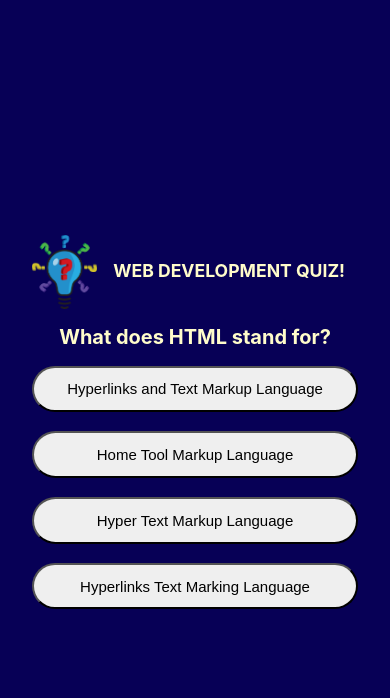
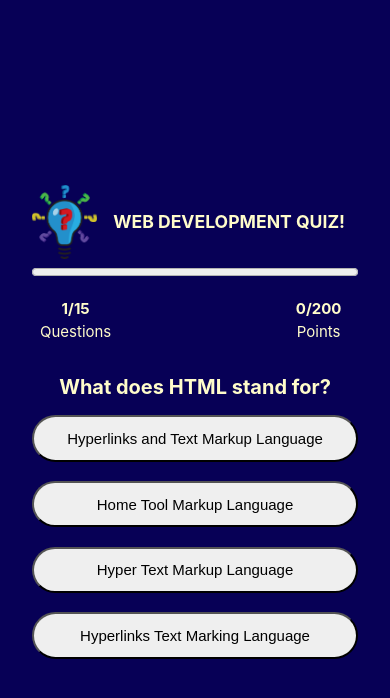
Before and after one commit to HughOwenPanopio/Web-Development-Quiz, a React (Vite) app: page / in a window 390 px wide. Both pictures are taken after a click on the button "Start Quiz!". Shown: the top 698 px of the page. Built offline with nearby package versions, Linux system fonts and the light colour scheme; data requests are answered from the project's data file.

Commit message:
created a progress component, made it functional and responsive

```diff
--- a/data/questions.json
+++ b/data/questions.json
@@ -94,7 +94,7 @@
         "To control the opacity of an element"
       ],
       "correctAnswer": 1,
-      "points": 10
+      "points": 20
     },
     {
       "question": "What does the 'async' attribute do in a script tag in HTML?",
@@ -105,7 +105,7 @@
         "It prevents the script from being executed"
       ],
       "correctAnswer": 2,
-      "points": 10
+      "points": 30
     },
     {
       "question": "Which of the following is not a semantic HTML element?",
@@ -117,7 +117,7 @@
       "question": "Which HTTP method is used to submit data to be processed to a specified resource?",
       "options": ["GET", "POST", "PUT", "DELETE"],
       "correctAnswer": 1,
-      "points": 10
+      "points": 30
     },
     {
       "question": "In which year was the first version of HTML released?",
--- a/src/App.jsx
+++ b/src/App.jsx
@@ -8,6 +8,7 @@ import ErrorPage from './components/ErrorPage'
 import QuestionsPage from './components/QuestionsPage'
 import Footer from './components/Footer'
 import NextButton from './components/NextButton'
+import Progress from './components/Progress'
 
 const initialState = {
   questions: [],
@@ -51,6 +52,7 @@ function App() {
   )
 
   const numQuestions = questions.length
+  const totalPoints = questions.reduce((prev, cur) => prev + cur.points, 0)
 
   useEffect(function () {
     fetch('http://localhost:9000/questions')
@@ -70,11 +72,20 @@ function App() {
           <WelcomePage dispatch={dispatch} numQuestions={numQuestions} />
         )}
         {status === 'active' && (
-          <QuestionsPage
-            question={questions[index]}
-            dispatch={dispatch}
-            answer={answer}
-          />
+          <>
+            <Progress
+              numQuestions={numQuestions}
+              points={points}
+              answer={answer}
+              index={index}
+              totalPoints={totalPoints}
+            />
+            <QuestionsPage
+              question={questions[index]}
+              dispatch={dispatch}
+              answer={answer}
+            />
+          </>
         )}
       </Main>
 
--- /dev/null
+++ b/src/components/Progress/index.jsx
@@ -0,0 +1,35 @@
+import PropTypes from 'prop-types'
+import './style.css'
+
+function Progress({ numQuestions, points, answer, index, totalPoints }) {
+  return (
+    <div className="progress-container">
+      <progress max={numQuestions} value={index + Number(answer !== null)} />
+      <div className="questions-points">
+        <p>
+          <strong>
+            {index + 1}/{numQuestions}
+          </strong>{' '}
+          Questions
+        </p>
+
+        <p>
+          <strong>
+            {points}/{totalPoints}
+          </strong>{' '}
+          Points
+        </p>
+      </div>
+    </div>
+  )
+}
+
+Progress.propTypes = {
+  numQuestions: PropTypes.number,
+  points: PropTypes.number,
+  answer: PropTypes.number,
+  index: PropTypes.number,
+  totalPoints: PropTypes.number,
+}
+
+export default Progress
--- /dev/null
+++ b/src/components/Progress/style.css
@@ -0,0 +1,43 @@
+progress {
+  width: 50%;
+  margin: auto;
+}
+
+.questions-points {
+  display: flex;
+  flex-direction: row;
+  gap: 27rem;
+  align-items: center;
+  justify-content: center;
+}
+
+@media screen and (max-width: 1024px) {
+  progress {
+    width: 50%;
+  }
+  .questions-points {
+    display: flex;
+    flex-direction: row;
+    gap: 17rem;
+  }
+}
+
+@media screen and (max-width: 768px) {
+  .questions-points {
+    display: flex;
+    flex-direction: row;
+    gap: 9rem;
+  }
+}
+
+@media screen and (max-width: 425px) {
+  progress {
+    width: 100%;
+  }
+  .questions-points {
+    display: flex;
+    flex-direction: row;
+    gap: 10rem;
+    font-size: 15px;
+  }
+}
```
